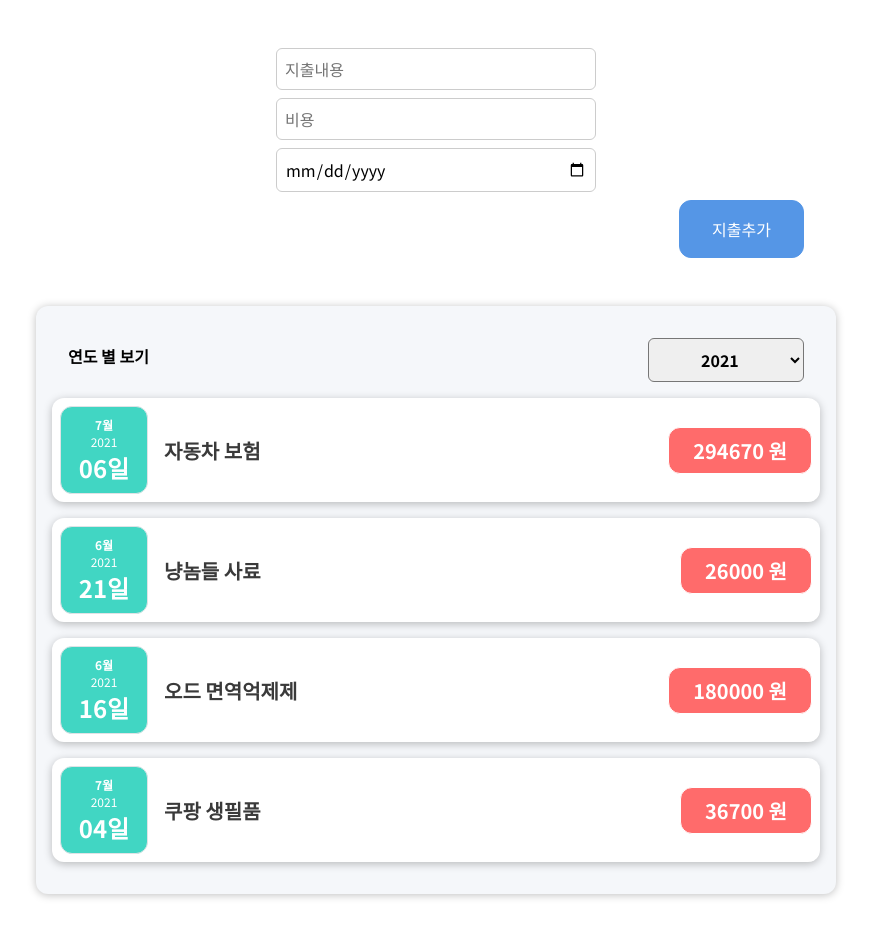
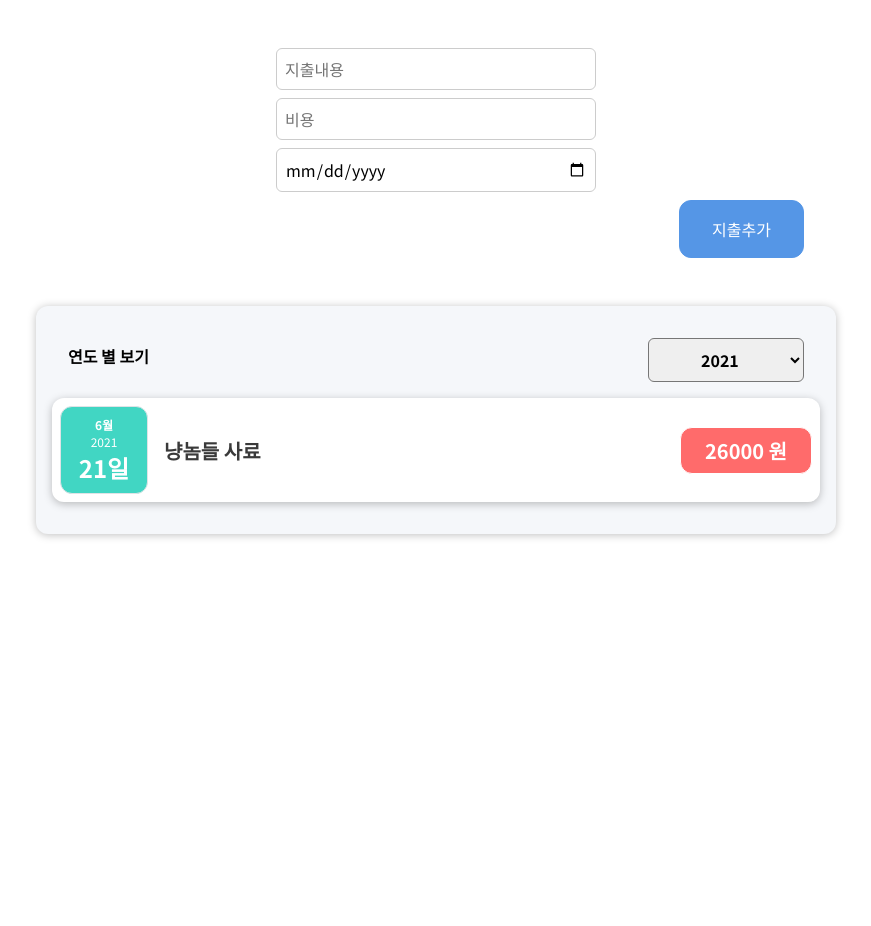
Before and after one commit to glenn-a810/Study, a React (Create React App) app in the folder expense-tracker/: page / in a window 1280 px wide. Shown: the whole page, without its empty margins (204-1075 px from the left). After the commit the page ends 800 px from the top, so only its background shows below. Built offline with nearby package versions, Linux system fonts and the light colour scheme.

Commit message:
array.prototype.filter() 사용법 복습 및 map()과 응용

```diff
--- a/expense-tracker/src/App.js
+++ b/expense-tracker/src/App.js
@@ -7,7 +7,7 @@ const DUMMY_EXPENSES = [
     id: 'e1',
     title: '자동차 보험',
     amount: 294670,
-    date: new Date(2021, 6, 6)
+    date: new Date(2019, 6, 6)
   },
   {
     id: 'e2',
@@ -19,13 +19,13 @@ const DUMMY_EXPENSES = [
     id: 'e3',
     title: '오드 면역억제제',
     amount: 180000,
-    date: new Date(2021, 5, 16)
+    date: new Date(2020, 5, 16)
   },
   {
     id: 'e4',
     title: '쿠팡 생필품',
     amount: 36700,
-    date: new Date(2021, 6, 4)
+    date: new Date(2022, 6, 4)
   }
 ]
 
--- a/expense-tracker/src/components/Expenses/ExpenseFilter.js
+++ b/expense-tracker/src/components/Expenses/ExpenseFilter.js
@@ -3,6 +3,7 @@ import './ExpenseFilter.css'
 
 const ExpenseFilter = props => {
     const filterSelectHandler = event => {
+        // console.log(event.target.value)
         props.onFilterChange(event.target.value)
     }
 
--- a/expense-tracker/src/components/Expenses/Expenses.js
+++ b/expense-tracker/src/components/Expenses/Expenses.js
@@ -13,11 +13,15 @@ const Expenses = props => {
         setFilteredYear(selectedYear)
     }
 
+    const selectedYearFilter = props.expenses.filter(expense => {
+        return expense.date.getFullYear().toString() === filteredYear
+    })
+
     return(
         <div>
             <Card className='expenses'>
                 <ExpenseFilter selected={filteredYear} onFilterChange={filterChangeHandler} />
-                {props.expenses.map(expense => (
+                {selectedYearFilter.map(expense => (
                     <ExpenseItem
                         key={expense.id}
                         title={expense.title}
```
